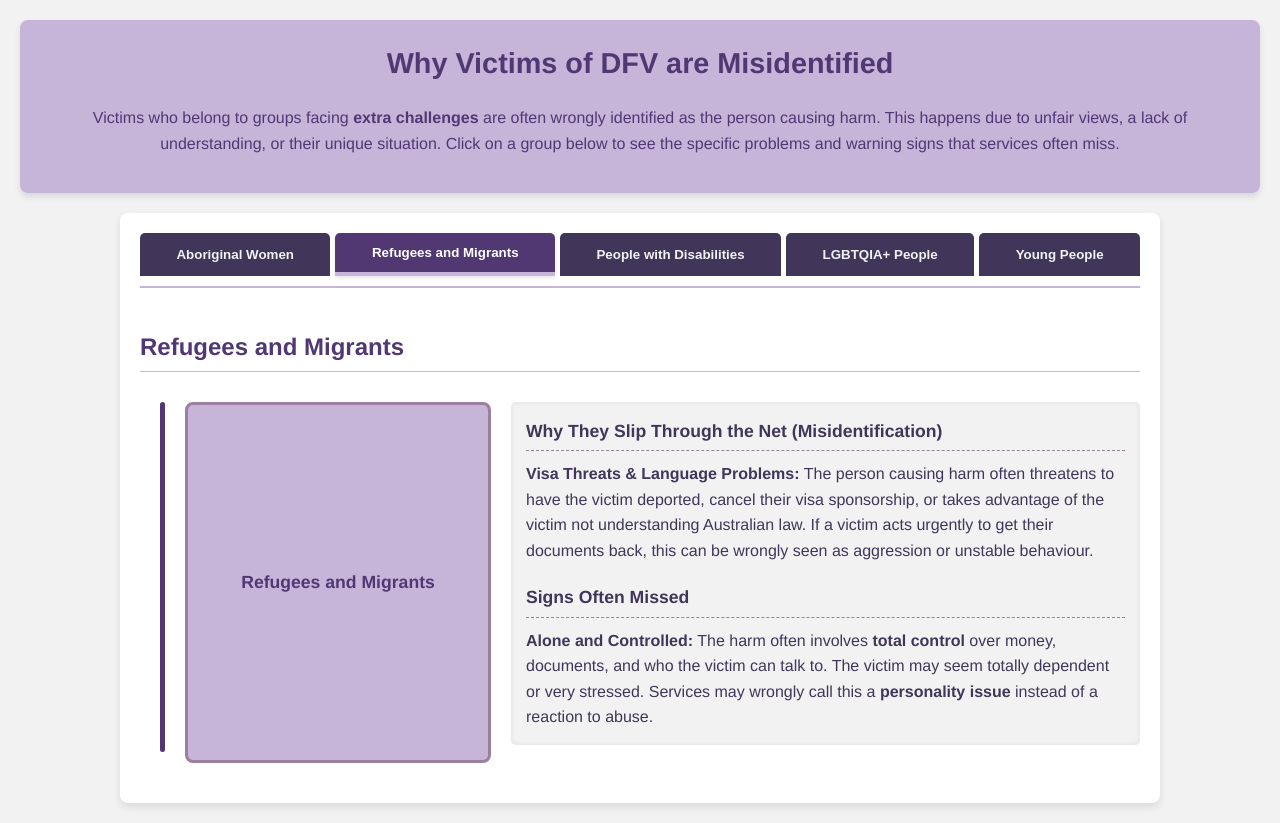
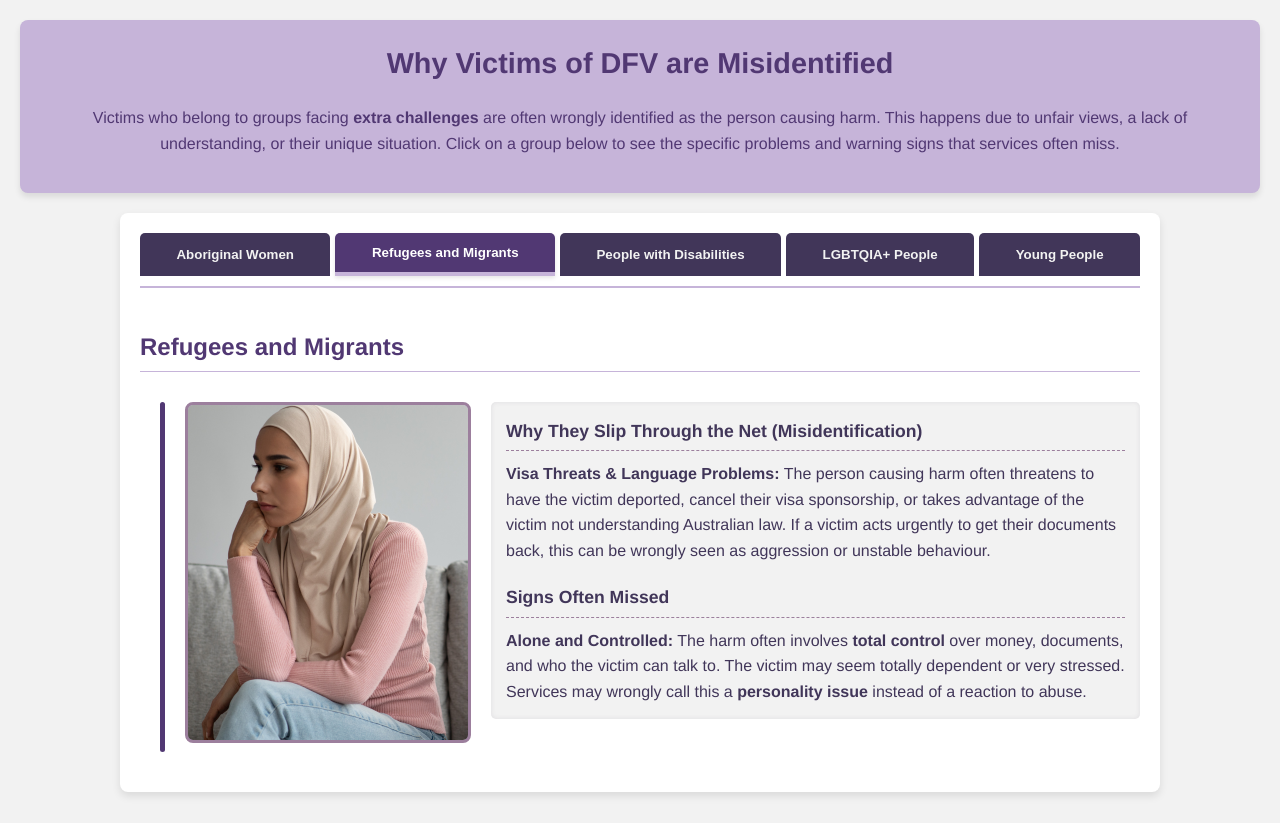
Before and after one commit to learningforgoodaus/Misidentification, a plain HTML site: page index.html in a window 1280 px wide. Both pictures are taken after a click on the button "Refugees and Migrants". Drawn offline with Linux system fonts and the light colour scheme.

Commit message:
Update index.html

```diff
--- a/index.html
+++ b/index.html
@@ -124,24 +124,24 @@
             border-radius: 5px;
         }
 
-        /* Image Placeholder adjustments for the new layout */
-        .group-image-placeholder {
-            width: 280px; /* Updated width */
-            height: 335px; /* Updated height */
-            background-color: #C6B4D9;
+        /* Image Styling */
+        .group-image {
+            width: 280px; /* Fixed width */
+            height: 335px; /* Fixed height */
+            object-fit: cover; /* Ensures image fills the box without distortion */
             border: 3px solid #9C7F9D;
             border-radius: 8px;
-            display: flex;
-            align-items: center;
-            justify-content: center;
-            text-align: center;
-            font-size: 1.1rem;
+            flex-shrink: 0;
+            margin: 0;
+            /* Placeholder styles in case image fails to load */
+            background-color: #C6B4D9;
             color: #513873;
             font-weight: bold;
-            flex-shrink: 0;
-            margin: 0;
-            padding: 10px;
+            display: block;
+            text-align: center;
+            line-height: 335px;
         }
+
 
         /* New combined text block style */
         .single-info-block {
@@ -179,7 +179,7 @@
             .vertical-separator {
                 display: none; /* Hide the vertical line on mobile */
             }
-            .group-image-placeholder {
+            .group-image {
                 max-width: 100%;
                 height: 200px; /* Smaller height on mobile */
                 width: 100%; /* Ensure it spans the width */
@@ -220,7 +220,8 @@
                 <div class="main-content-row">
                     <div class="vertical-separator"></div>
 
-                    <div class="group-image-placeholder">Aboriginal Women</div>
+                    <!-- Image linked to AboriginalWomen.png -->
+                    <img class="group-image" src="./AboriginalWomen.png" alt="Aboriginal Women">
 
                     <div class="single-info-block">
                         <h3>Why They Slip Through the Net (Misidentification)</h3>
@@ -238,7 +239,8 @@
                 <div class="main-content-row">
                     <div class="vertical-separator"></div>
 
-                    <div class="group-image-placeholder">Refugees and Migrants</div>
+                    <!-- Image linked to Refugees and Migrants.png -->
+                    <img class="group-image" src="./Refugees and Migrants.png" alt="Refugees and Migrants">
 
                     <div class="single-info-block">
                         <h3>Why They Slip Through the Net (Misidentification)</h3>
@@ -256,7 +258,8 @@
                 <div class="main-content-row">
                     <div class="vertical-separator"></div>
 
-                    <div class="group-image-placeholder">People with Disabilities</div>
+                    <!-- Image linked to People with Disabilities.png -->
+                    <img class="group-image" src="./People with Disabilities.png" alt="People with Disabilities">
 
                     <div class="single-info-block">
                         <h3>Why They Slip Through the Net (Misidentification)</h3>
@@ -274,7 +277,8 @@
                 <div class="main-content-row">
                     <div class="vertical-separator"></div>
 
-                    <div class="group-image-placeholder">LGBTQIA+ People</div>
+                    <!-- Image linked to LGBTQIA+People.png -->
+                    <img class="group-image" src="./LGBTQIA+People.png" alt="LGBTQIA+ People">
 
                     <div class="single-info-block">
                         <h3>Why They Slip Through the Net (Misidentification)</h3>
@@ -292,7 +296,8 @@
                 <div class="main-content-row">
                     <div class="vertical-separator"></div>
 
-                    <div class="group-image-placeholder">Young People (16-25)</div>
+                    <!-- Image linked to Young People.png -->
+                    <img class="group-image" src="./Young People.png" alt="Young People (16-25)">
 
                     <div class="single-info-block">
                         <h3>Why They Slip Through the Net (Misidentification)</h3>
```
